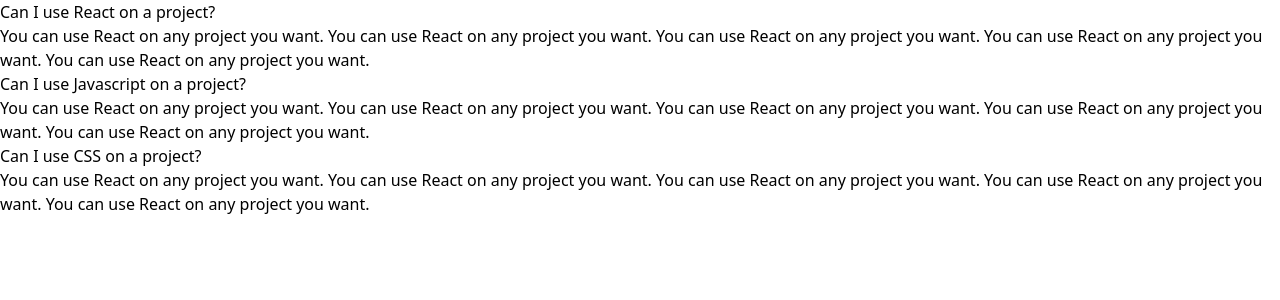
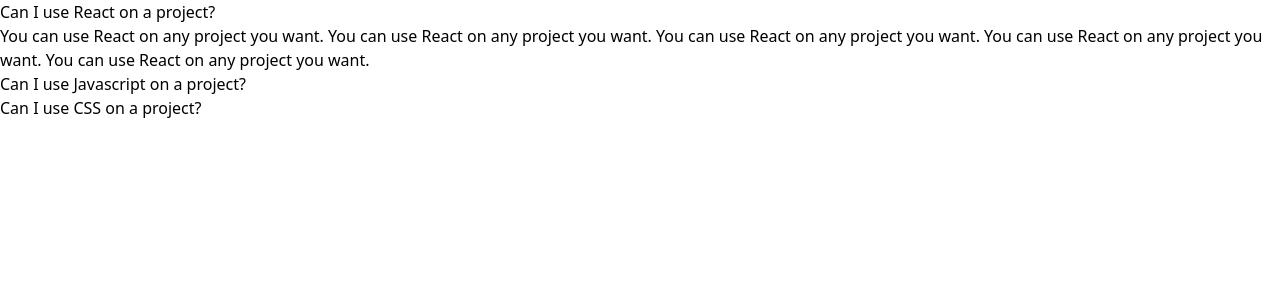
Before and after one commit to jakedusing/React-Components, a React (Create React App) app: page / in a window 1280 px wide. Shown: the top 300 px of the page. Built offline with nearby package versions, Linux system fonts and the light colour scheme; the HTML template or start-up script is replaced by a standard one.

Commit message:
add conditional rendering

```diff
--- a/src/components/Accordion.js
+++ b/src/components/Accordion.js
@@ -1,9 +1,17 @@
+import { useState } from "react";
+
 function Accordion({ items }) {
-  const renderedItems = items.map((item) => {
+  const [expandedIndex, setExpandedIndex] = useState(0);
+
+  const renderedItems = items.map((item, index) => {
+    const isExpanded = index === expandedIndex;
+
+    const content = isExpanded && <div>{item.content}</div>;
+
     return (
       <div key={item.id}>
         <div>{item.label}</div>
-        <div>{item.content}</div>
+        {content}
       </div>
     );
   });
```
